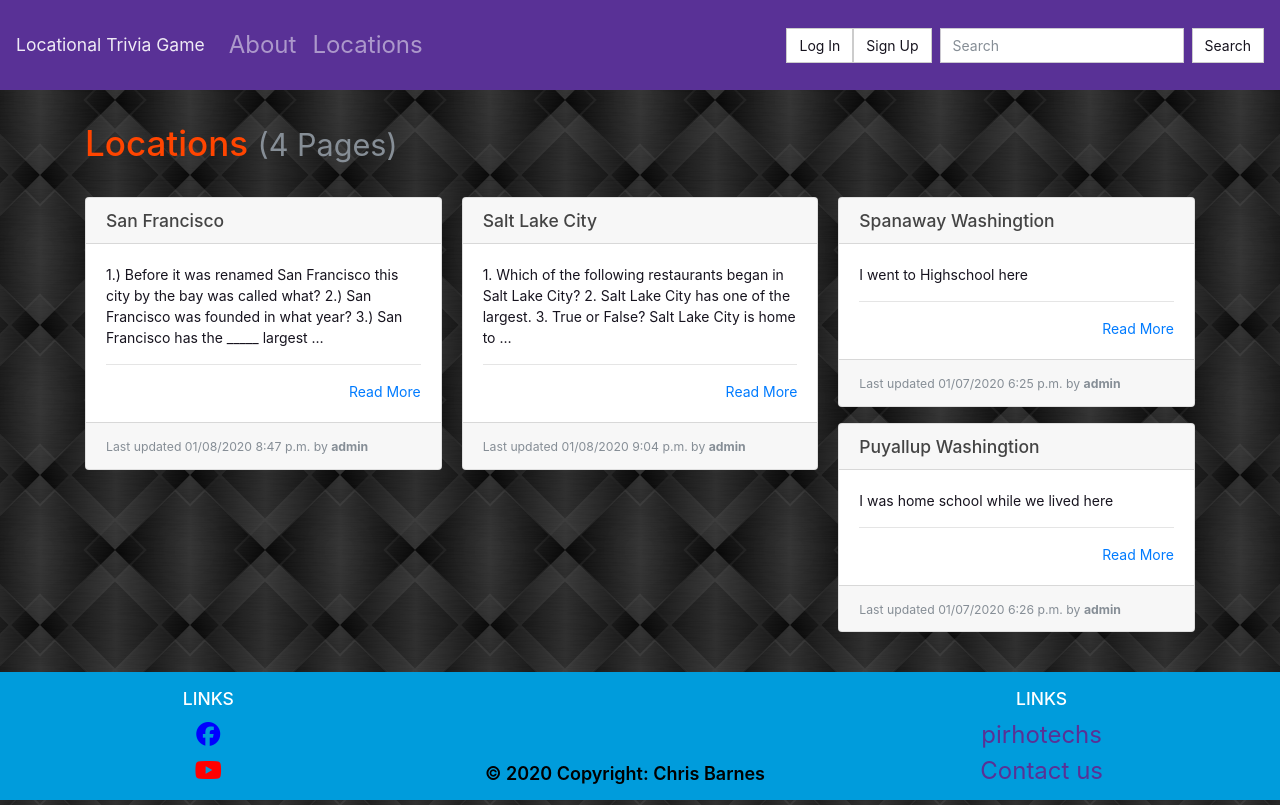
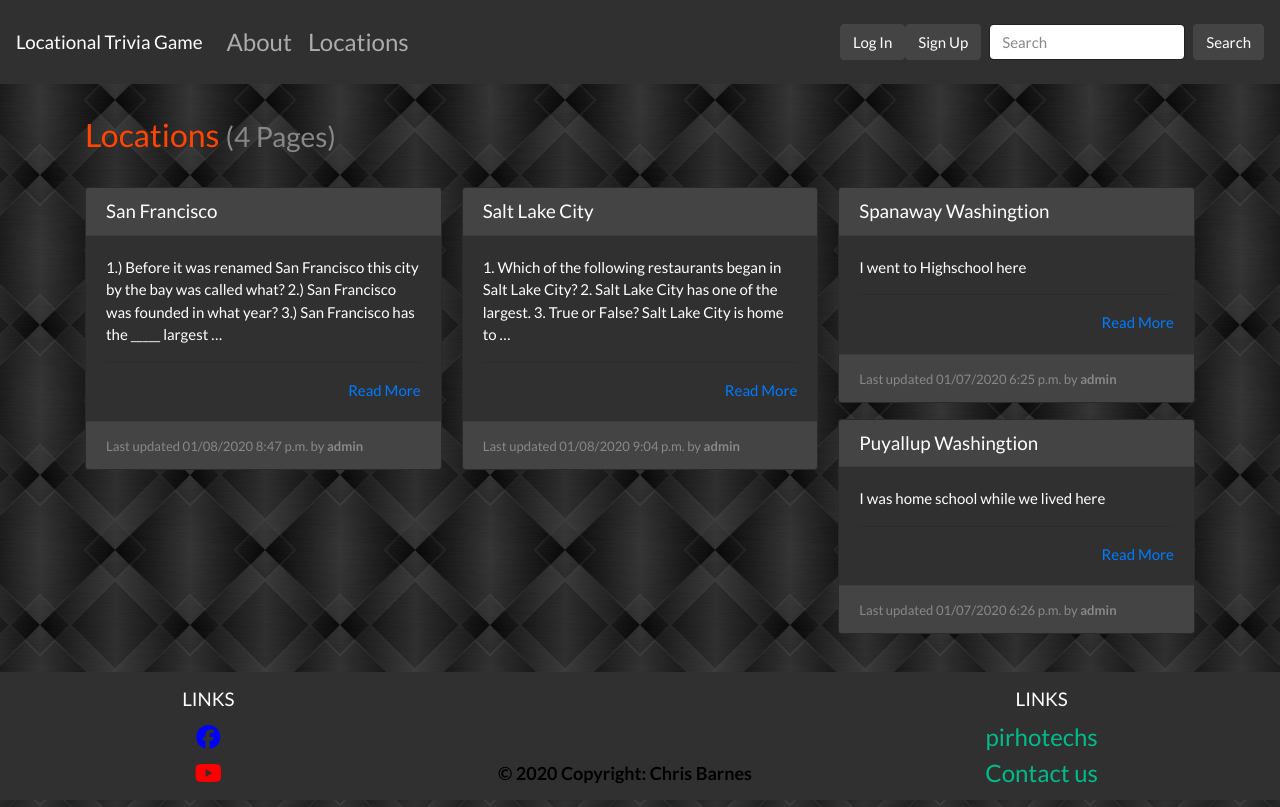
Before and after one commit to ChrisBarnes2000-MS-DU/BEW1.2-Contractor, a Django app: page /locations/ in a window 1280 px wide. Run offline with Django 3.2, Linux system fonts and the light colour scheme; data comes from the database, SQL or seed files in the repository; both versions use the stored data as it was after the commit; some libraries are stand-ins or nearby versions.

Commit message:
adjust styling

```diff
--- a/locations/templates/partials/card.html
+++ b/locations/templates/partials/card.html
@@ -1,7 +1,7 @@
 <div class="card mb-3">
     <h5 class="card-header ">{{ page.title }}</h5>
     <div class="card-body border-dark">
-    <p class="card-text text-dark">
+    <p class="card-text">
         {{ page.content|truncatewords_html:30 }}
         <hr>
         <div class="text-right"><a href="{% url 'details-page' page.slug %}" title="Read More">Read More</a></div>
--- a/static/style.css
+++ b/static/style.css
@@ -39,6 +39,7 @@ ul {
 
 h1 {
     color: orangered;
+    font-size: xx-large;
 }
 
 h2, h3, h4, p {
--- a/templates/base.html
+++ b/templates/base.html
@@ -8,7 +8,8 @@
     <meta http-equiv="X-UA-Compatible" content="ie=edge">
     <!-- BOOTSTRAP THEME -->
     <link rel="stylesheet" href="https://stackpath.bootstrapcdn.com/bootstrap/4.3.1/css/bootstrap.min.css">
-    <link rel="stylesheet" href="https://bootswatch.com/4/pulse/bootstrap.min.css">
+    <link rel="stylesheet" href="https://bootswatch.com/4/darkly/bootstrap.min.css">
+    <!-- <link rel="stylesheet" href="https://bootswatch.com/4/pulse/bootstrap.min.css"> -->
     <!-- FONT AWESOME -->
     <script src="https://kit.fontawesome.com/1dfdc47998.js" crossorigin="anonymous"></script>
     <!-- CUSTOM STYLES -->
--- a/templates/partials/footer.html
+++ b/templates/partials/footer.html
@@ -1,5 +1,5 @@
 <!-- Footer -->
-<footer class='font-small text-white bg-info' id="footer">
+<footer class='font-small text-white bg-dark' id="footer">
     <div class='container-fluid row text-center pt-3'>
         <div class='col-md-4 mb-md-0'>
             <h5 class='text-uppercase'>Links</h5>
--- a/templates/partials/navbar.html
+++ b/templates/partials/navbar.html
@@ -1,5 +1,5 @@
 <!-- NAVBAR -->
-<nav class="navbar navbar-expand-lg navbar-dark bg-primary">
+<nav class="navbar navbar-expand-lg navbar-dark bg-dark">
     <a class="navbar-brand" href="{% url 'index' %}">Locational Trivia Game</a>
     <button class="navbar-toggler" type="button" data-toggle="collapse" data-target="#navbarColor01"
         aria-controls="navbarColor01" aria-expanded="false" aria-label="Toggle navigation">
```
Also changed, not shown: db.sqlite3.
